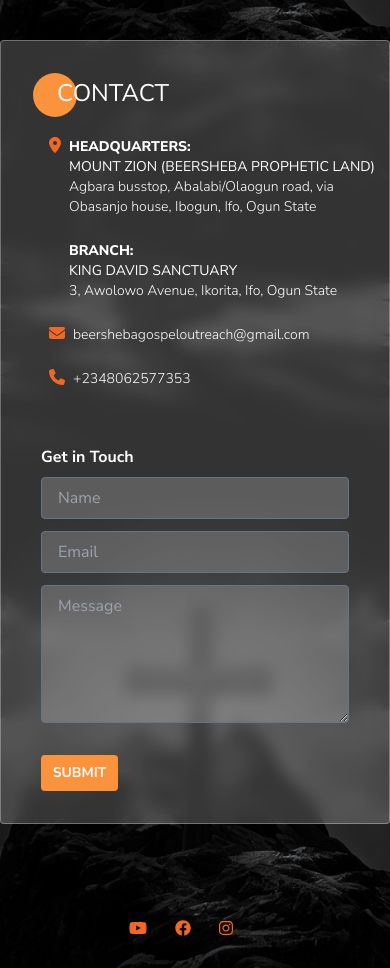
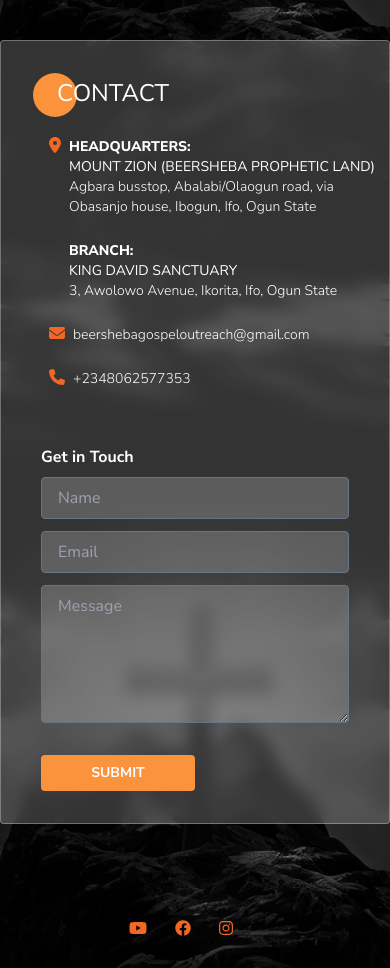
Before and after one commit to Bethanhelen/crusade-project, a website built with Vite: page contact/index.html in a window 390 px wide. Shown: the part 340-1308 px from the top of the page. Built offline with nearby package versions, Linux system fonts and the light colour scheme.

Commit message:
button width

```diff
--- a/contact/index.html
+++ b/contact/index.html
@@ -150,7 +150,7 @@
                  </div>
 
                  <button onclick="submit()"
-                         class="bg-orange-400 text-white text-sm md:text-base font-bold py-2 px-2 rounded col-span-1 cursor-pointer focus:outline-none w-1/4 block mt-8 md:ml-auto"
+                         class="bg-orange-400 text-white text-sm md:text-base font-bold py-2 rounded col-span-1 cursor-pointer focus:outline-none w-1/2 md:w-1/4 block mt-8 md:ml-auto"
                          type="submit">
                    SUBMIT
                  </button>
```
